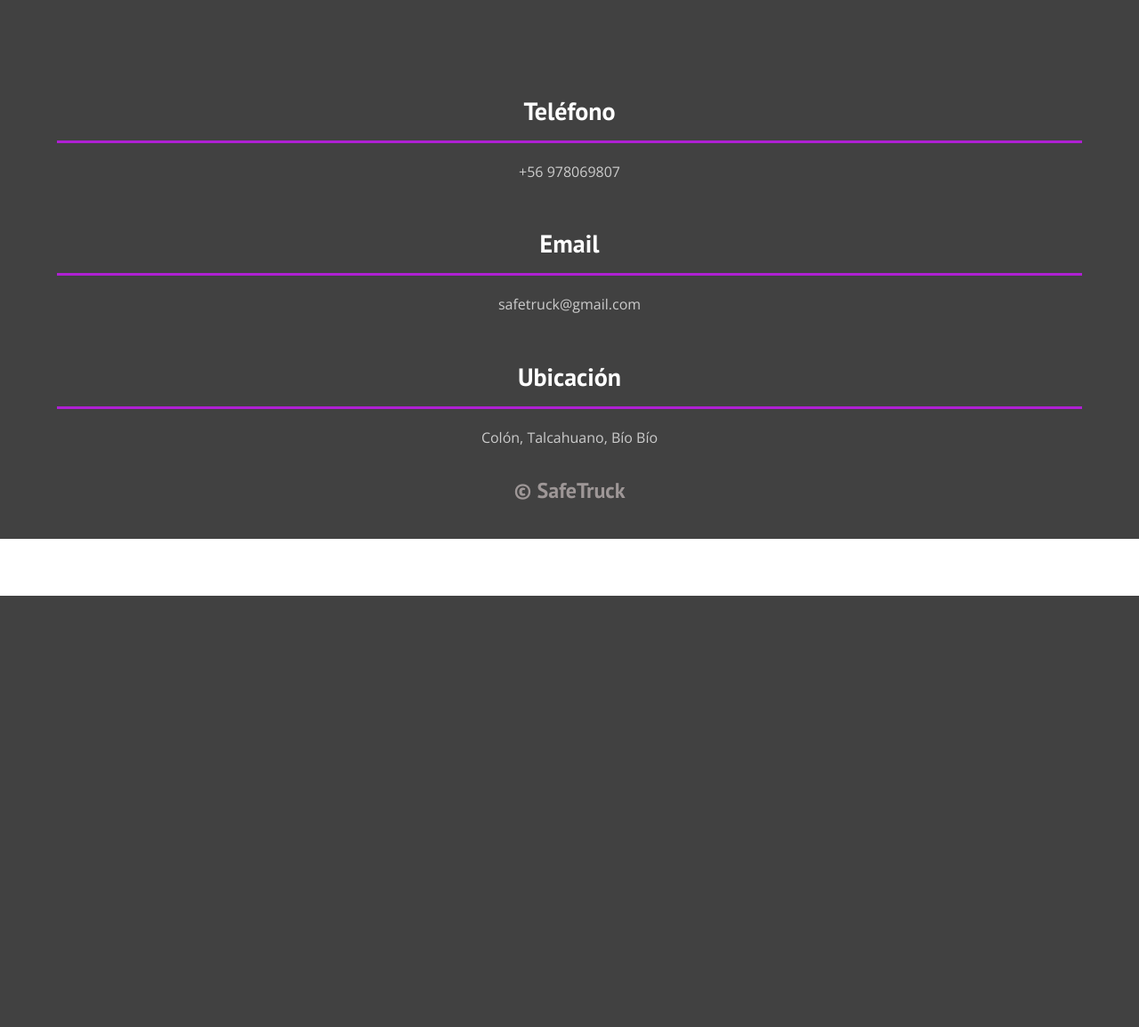
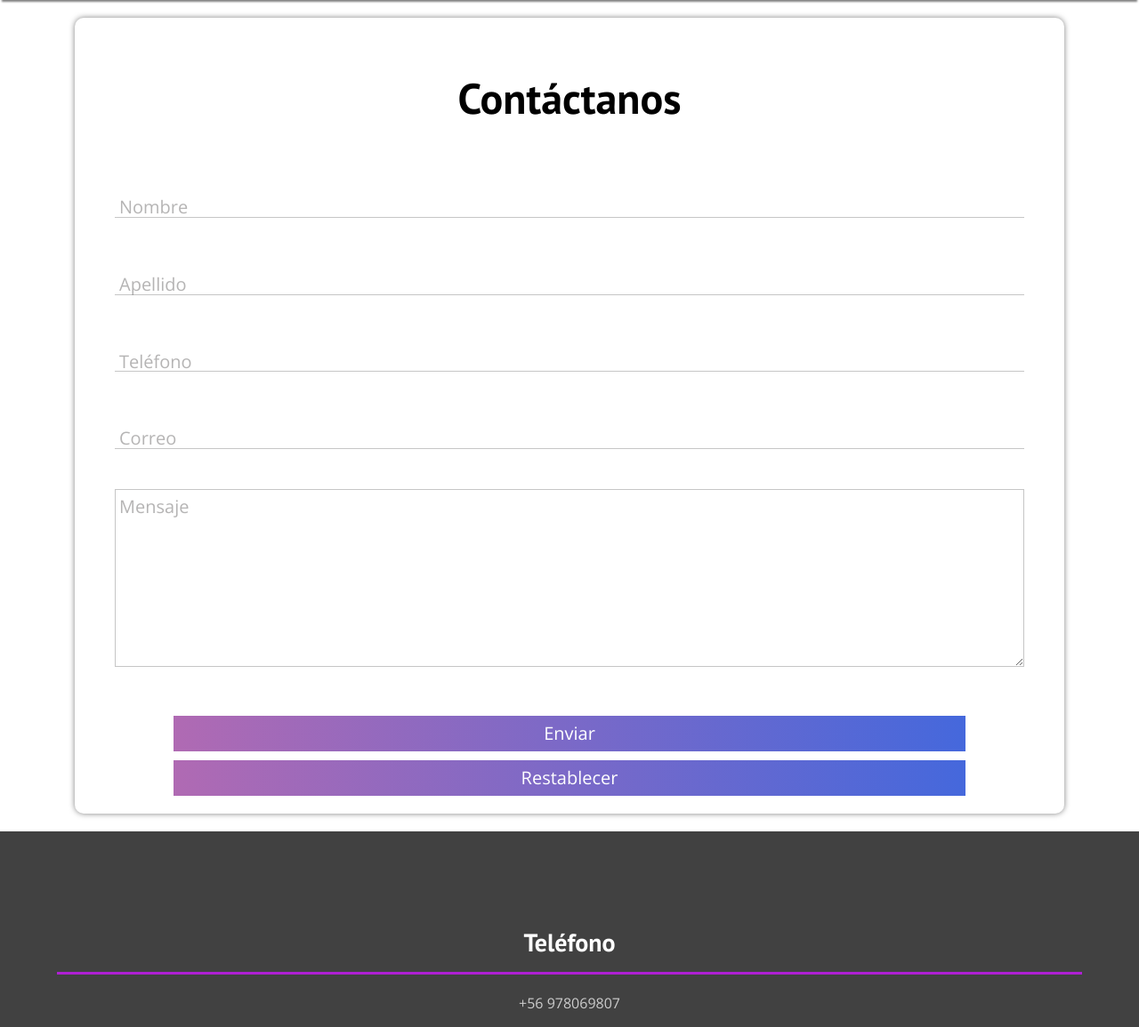
Before and after one commit to Joaquin-B-S/Protecto-ramo-web, a PHP site: page /src/contacto.php in a window 1280 px wide. Shown: the part 130-1285 px from the top of the page at 89% size. Before the commit the page ends 800 px from the top, so only its background shows below. Run offline with PHP 8.4, Linux system fonts and the light colour scheme.

Commit message:
pagina contacto completa

```diff
--- a/css/style.css
+++ b/css/style.css
@@ -285,11 +285,16 @@ h4 {
     color: #9e9797;
 }
 
+.sombra {
+    box-shadow: 0 4px 2px -2px gray;
+}
+
 .header-header {
     display: flex;
     justify-content: space-between;
     align-items: center;
     padding: 1rem 0rem;
+    margin-bottom: 1rem;
 }
 
 .header__logo {
@@ -323,3 +328,129 @@ h4 {
     border-radius: 5rem;
     color: white;
 }
+
+.formulario {
+    padding: 1rem 0;
+    box-shadow: 0 0 0.6rem 0 rgba(0, 0, 0, 0.5);
+    margin: 2rem;
+    border-radius: 1rem;
+}
+
+.form {
+    width: 100%;
+    margin: auto;
+}
+
+.formulario__titulo {
+    text-align: center;
+}
+
+.form .grupo {
+    position: relative;
+    margin: 4.5rem;
+}
+
+.formulario__input {
+    background: none;
+    color: #c6c6c6;
+    font-size: 1.8rem;
+    padding: 1rem 1rem 1rem 0.5rem;
+    display: block;
+    width: 100%;
+    border: none;
+    border-bottom: 1px solid;
+}
+
+.formulario__input:focus {
+    outline: none;
+    color: rgb(94, 93, 93);
+}
+
+.formulario__label {
+    font-size: 2rem;
+    position: absolute;
+    left: 0.5rem;
+    top: 1rem;
+    transition: 0.5s ease all;
+    pointer-events: none;
+    color: #49454567;
+}
+
+.formulario__input:focus~.formulario__label,
+.formulario__input:valid~.formulario__label {
+    top: -2rem;
+    color: #2196f3;
+}
+
+.formulario__barra {
+    position: relative;
+    display: block;
+    width: 100%;
+}
+
+.formulario__barra::before {
+    content: "";
+    height: 0.2rem;
+    width: 0%;
+    position: absolute;
+    bottom: 0;
+    background: linear-gradient(to right, #B06AB3, #4568DC);
+    transition: 0.3s ease width;
+    left: 0;
+}
+
+.formulario__input:focus~.formulario__barra::before {
+    width: 100%;
+}
+
+.formulario__label-text {
+    color: #49454567;
+    font-size: 2rem;
+    display: block;
+    position: absolute;
+    top: 0;
+    transition: 0.5s ease all;
+    pointer-events: none;
+    left: 0.5rem;
+}
+
+.formulario__text {
+    color: #c6c6c6;
+    width: 100%;
+    border: 1px solid;
+    min-height: 20rem;
+    max-height: 20rem;
+    min-width: 100%;
+    max-width: 100%;
+}
+
+.formulario__text:focus {
+    outline: none;
+    color: rgb(94, 93, 93);
+}
+
+.formulario__text:focus~.formulario__label-text,
+.formulario__text:valid~.formulario__label-text {
+    color: #2196f3;
+    top: -4rem;
+}
+
+.formulario__btn {
+    background: #4568DC;
+    background: -webkit-linear-gradient(to right, #B06AB3, #4568DC);
+    background: linear-gradient(to right, #B06AB3, #4568DC);
+    font-size: 2rem;
+    color: white;
+    border: none;
+    display: block;
+    width: 80%;
+    margin: 1rem auto;
+    height: 4rem;
+    cursor: pointer;
+}
+
+@media screen and (max-width: 768px) {
+    .formulario {
+        width: 80%;
+    }
+}
--- a/src/contacto.php
+++ b/src/contacto.php
@@ -1,6 +1,36 @@
 <?php include('head.php') ?>
 <body>
     <?php include('header.php') ?>
+    <main class="contenedor">
+        <form action="" class="formulario">
+            <div class="form">
+                <h1 class="formulario__titulo">Contáctanos</h1>
+                <div class="grupo">
+                    <input class="formulario__input" type="text" required><span class="formulario__barra"></span>
+                    <label class="formulario__label" for="">Nombre</label>
+                </div>
+                <div class="grupo">
+                    <input class="formulario__input" type="text" required><span class="formulario__barra"></span>
+                    <label class="formulario__label" for="">Apellido</label>
+                </div>
+                <div class="grupo">
+                    <input class="formulario__input" type="tel" required><span class="formulario__barra"></span>
+                    <label class="formulario__label" for="">Teléfono</label>
+                </div>
+                <div class="grupo">
+                    <input class="formulario__input" type="email" required><span class="formulario__barra"></span>
+                    <label class="formulario__label" for="">Correo</label>
+                </div>
+                <div class="grupo">
+                    <textarea class="formulario__text" name="" id="" cols="30" rows="10" required></textarea>
+                    <label for="" class="formulario__label-text">Mensaje</label>
+                </div>
+
+                <input class="formulario__btn" type="submit" value="Enviar">
+                <input class="formulario__btn" type="reset" value="Restablecer">
+            </div>
+        </form>
+    </main>
     <?php include('footer.php') ?>
 </body>
 </html>
--- a/src/header.php
+++ b/src/header.php
@@ -1,3 +1,4 @@
+<div class="sombra">
     <header class="header-header contenedor">
         <a href="../index.php"><img class="header__logo" src="../img/logo.png" alt="logo Safe Truck"></a>
         <nav class="header__nav">
@@ -9,3 +10,4 @@
         </nav>
         <a class="header__btn" href="login.php">Login</a>
     </header>
+</div>
```
Lines whose indentation alone changed are shown as unchanged.
